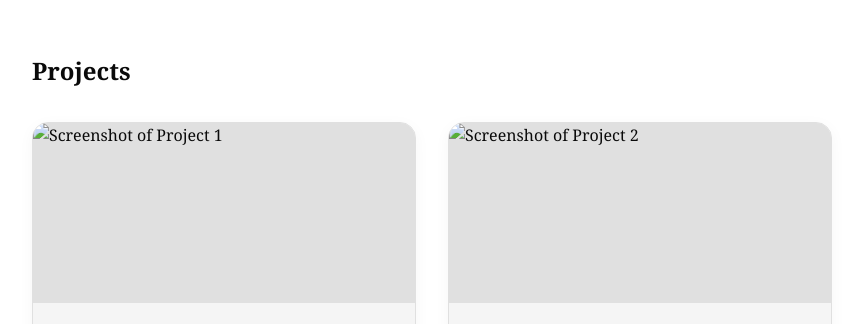
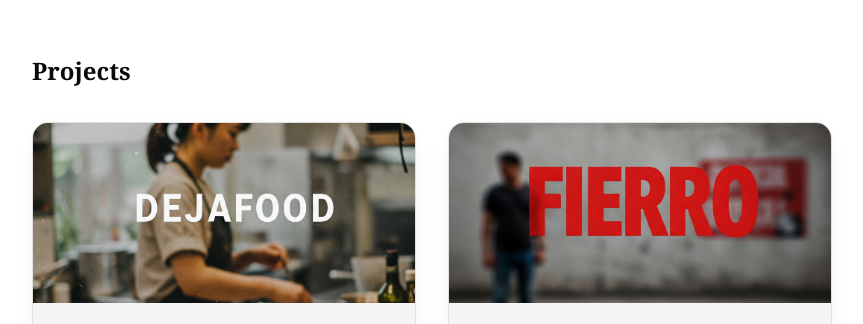
Before and after one commit to efierr/Portfolio, a plain HTML site: page index.html in a window 1280 px wide. Shown: the part 1160-1484 px from the top of the page, without its empty margins (208-1071 px from the left). Drawn offline with Linux system fonts and the light colour scheme.

Commit message:
added photos for both apps

```diff
--- a/index.html
+++ b/index.html
@@ -39,7 +39,7 @@
       <h2>Projects</h2>
       <div class="projects-grid">
         <div class="project-card">
-          <img src="assets/project1-thumbnail.jpg" alt="Screenshot of Project 1">
+          <img src="assets/dejafood.jpeg" alt="Screenshot of Project 1">
           <div class="project-content">
             <h3>DEJAFOOD</h3>
             <p>DejaFood isn’t just a recipe organizer-it’s your family’s digital cookbook and memory box, all in one. Store your favorite recipes with a personal touch: add video clips of you and your loved ones cooking together, laughing, and making memories. Every dish becomes a story, every recipe a time capsule you can revisit forever.</p>
@@ -47,7 +47,7 @@
           </div>
         </div>
         <div class="project-card">
-          <img src="assets/project2-thumbnail.jpg" alt="Screenshot of Project 2">
+          <img src="assets/fierro.jpeg" alt="Screenshot of Project 2">
           <div class="project-content">
             <h3>FIERRO</h3>
             <p> Fierro is more than just a workout app-it’s your gateway to a global fitness community and your personal progress tracker. Whether you’re just starting out or pushing for new goals, Fierro helps you discover exercises, learn from real people, and stay on top of your fitness journey.
```
Also changed, not shown: assets/dejafood.jpeg (added), assets/fierro.jpeg (added).
